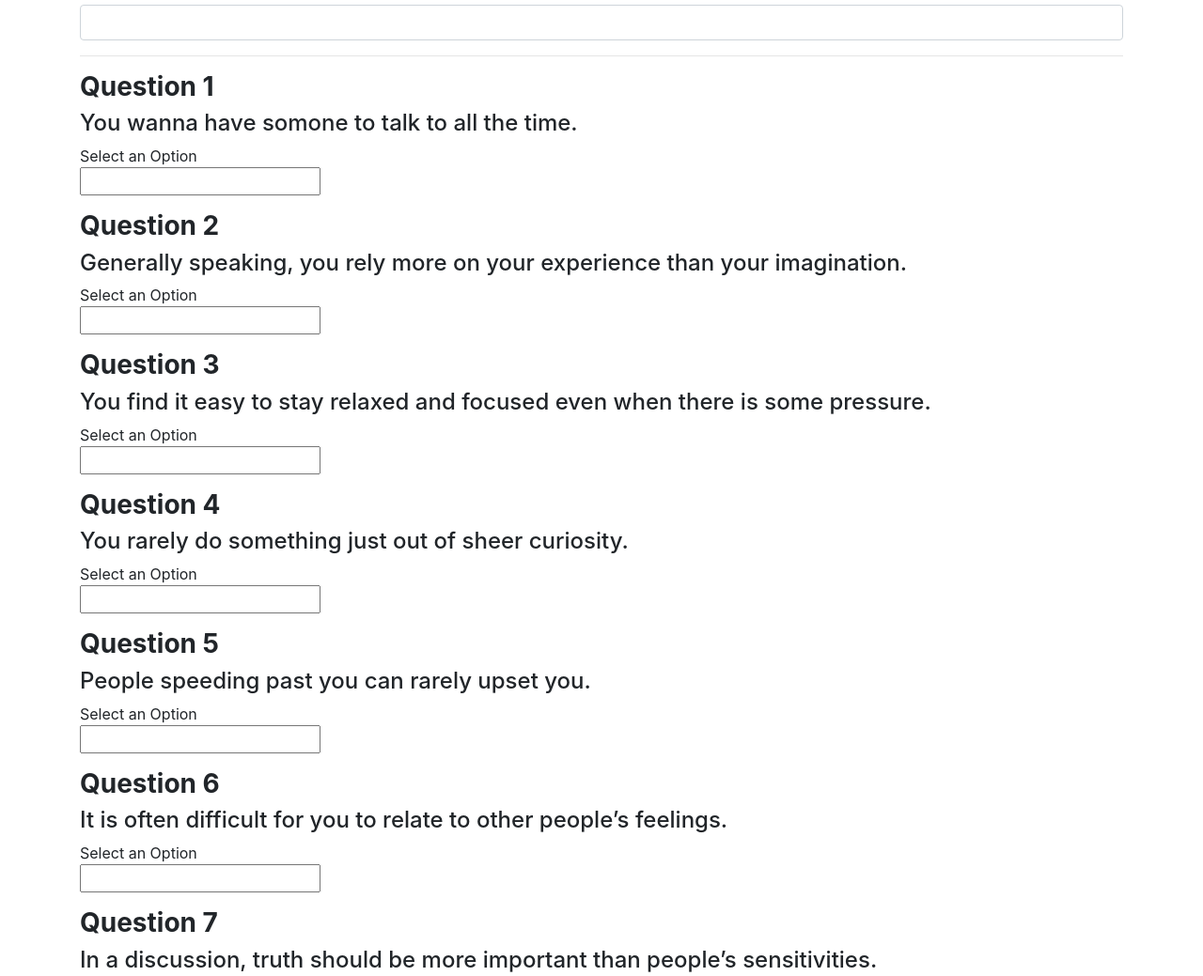
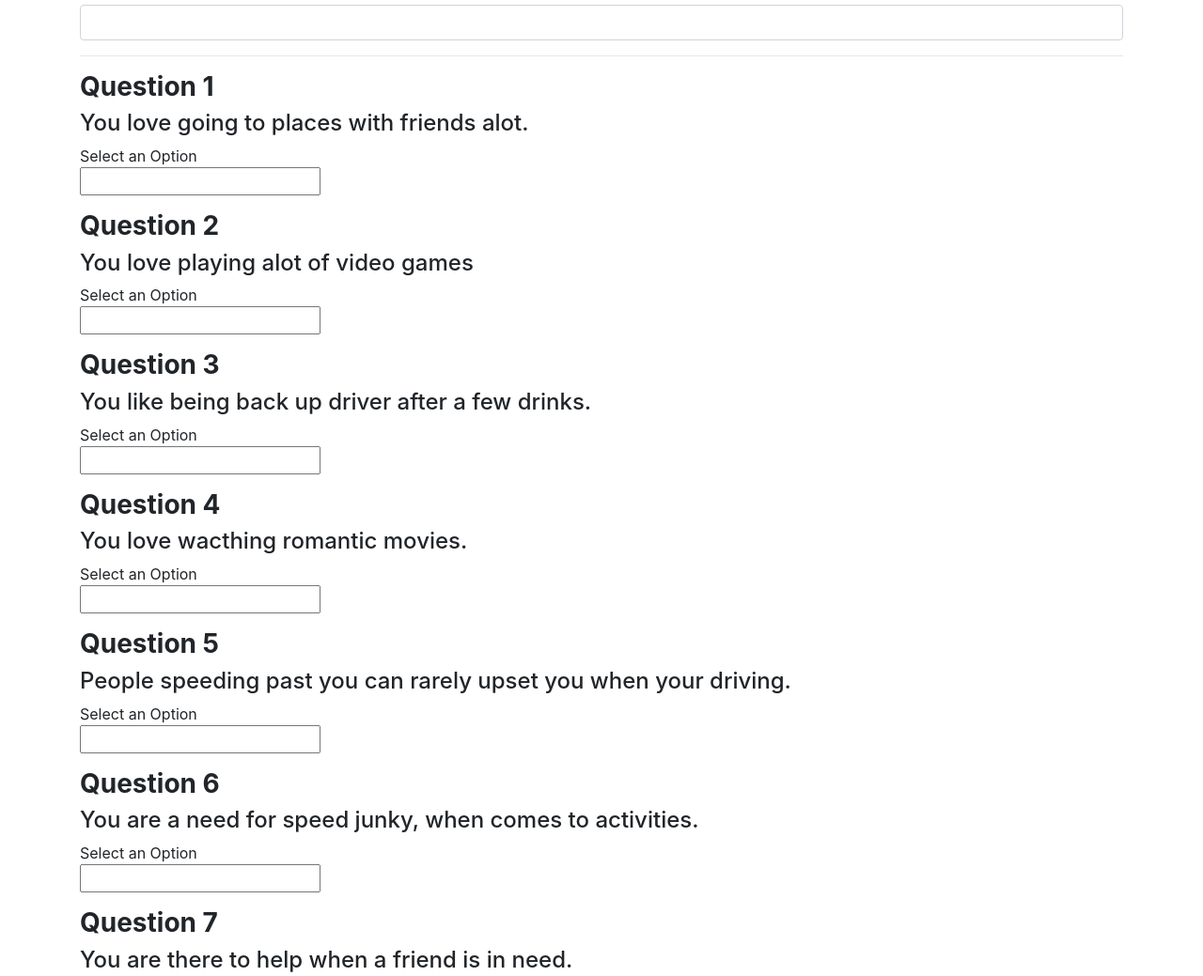
Before and after one commit to minj12/FriendFinder, a website: page public/survey.html in a window 1280 px wide. Shown: the part 220-1259 px from the top of the page at 94% size. Drawn offline with nearby package versions, Linux system fonts and the light colour scheme.

Commit message:
added code

```diff
--- a/public/survey.html
+++ b/public/survey.html
@@ -34,7 +34,7 @@
 <!-- Survey Questions-->
 
     <h3><strong>Question 1</strong></h3>
-    <h4>You wanna have somone to talk to all the time.</h4>
+    <h4>You love going to places with friends alot.</h4>
     <select class="chosen-select" id="q1" style="display: none;">
       <option value=""></option>
       <option value="1">1 (Strongly Disagree)</option>
@@ -45,7 +45,7 @@
     </select><div class="chosen-container chosen-container-single" style="width: 157px;" title="" id="q1_chosen"><a class="chosen-single chosen-default"><span>Select an Option</span><div><b></b></div></a><div class="chosen-drop"><div class="chosen-search"><input type="text" autocomplete="off"></div><ul class="chosen-results"></ul></div></div>
 
     <h3><strong>Question 2</strong></h3>
-    <h4>Generally speaking, you rely more on your experience than your imagination.</h4>
+    <h4>You love playing alot of video games</h4>
     <select class="chosen-select" id="q2" style="display: none;">
       <option value=""></option>
       <option value="1">1 (Strongly Disagree)</option>
@@ -57,7 +57,7 @@
 
 
     <h3><strong>Question 3</strong></h3>
-    <h4>You find it easy to stay relaxed and focused even when there is some pressure.</h4>
+    <h4>You like being back up driver after a few drinks.</h4>
     <select class="chosen-select" id="q3" style="display: none;">
       <option value=""></option>
       <option value="1">1 (Strongly Disagree)</option>
@@ -69,7 +69,7 @@
 
 
     <h3><strong>Question 4</strong></h3>
-    <h4>You rarely do something just out of sheer curiosity.</h4>
+    <h4>You love wacthing romantic movies.</h4>
     <select class="chosen-select" id="q4" style="display: none;">
       <option value=""></option>
       <option value="1">1 (Strongly Disagree)</option>
@@ -81,7 +81,7 @@
 
 
     <h3><strong>Question 5</strong></h3>
-    <h4>People speeding past you can rarely upset you.</h4>
+    <h4>People speeding past you can rarely upset you when your driving.</h4>
     <select class="chosen-select" id="q5" style="display: none;">
       <option value=""></option>
       <option value="1">1 (Strongly Disagree)</option>
@@ -93,7 +93,7 @@
 
 
     <h3><strong>Question 6</strong></h3>
-    <h4>It is often difficult for you to relate to other people’s feelings.</h4>
+    <h4>You are a need for speed junky, when comes to activities.</h4>
     <select class="chosen-select" id="q6" style="display: none;">
       <option value=""></option>
       <option value="1">1 (Strongly Disagree)</option>
@@ -105,7 +105,7 @@
 
 
     <h3><strong>Question 7</strong></h3>
-    <h4>In a discussion, truth should be more important than people’s sensitivities.</h4>
+    <h4>You are there to help when a friend is in need.</h4>
     <select class="chosen-select" id="q7" style="display: none;">
       <option value=""></option>
       <option value="1">1 (Strongly Disagree)</option>
```
Also changed, not shown: 1 other file.
